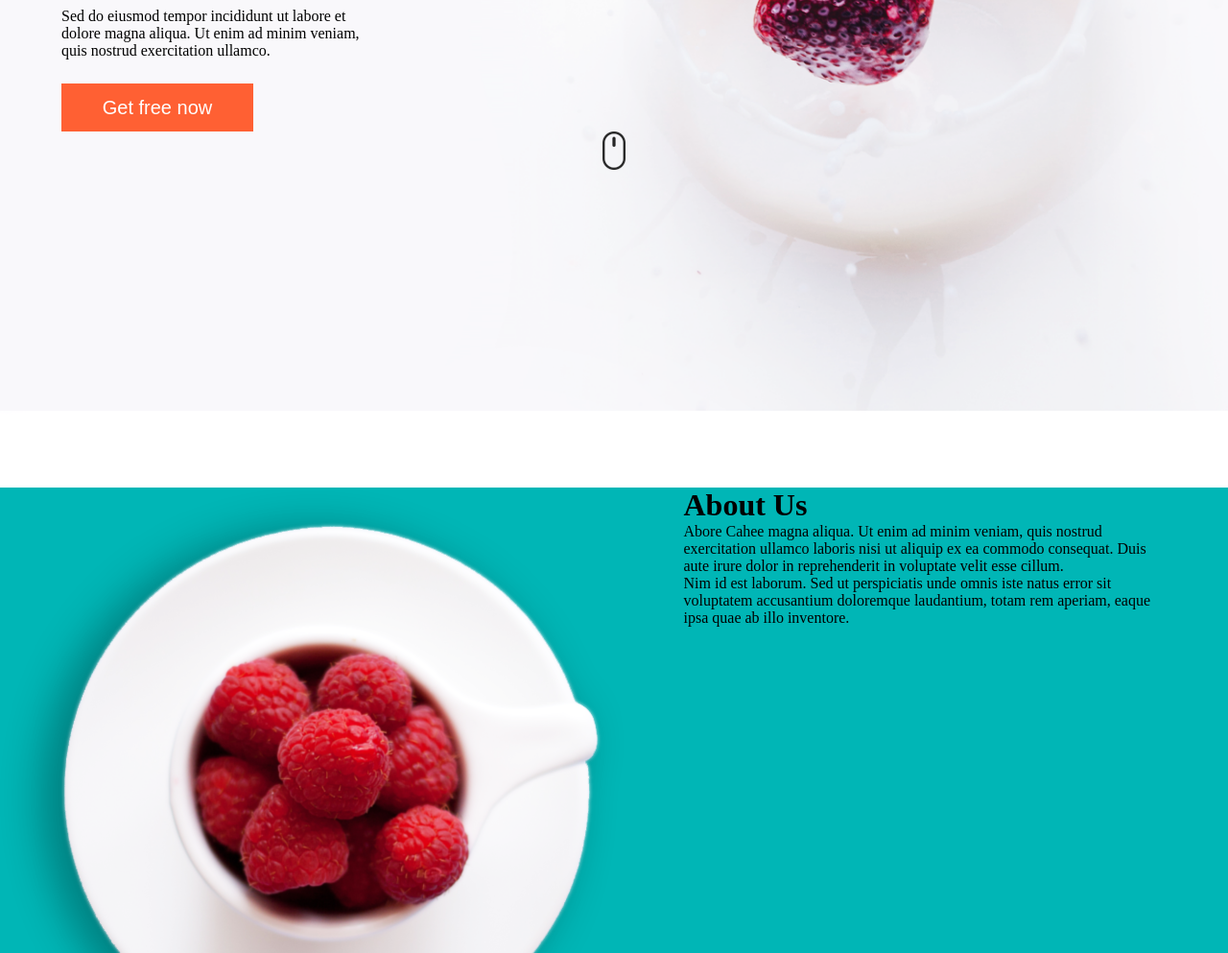
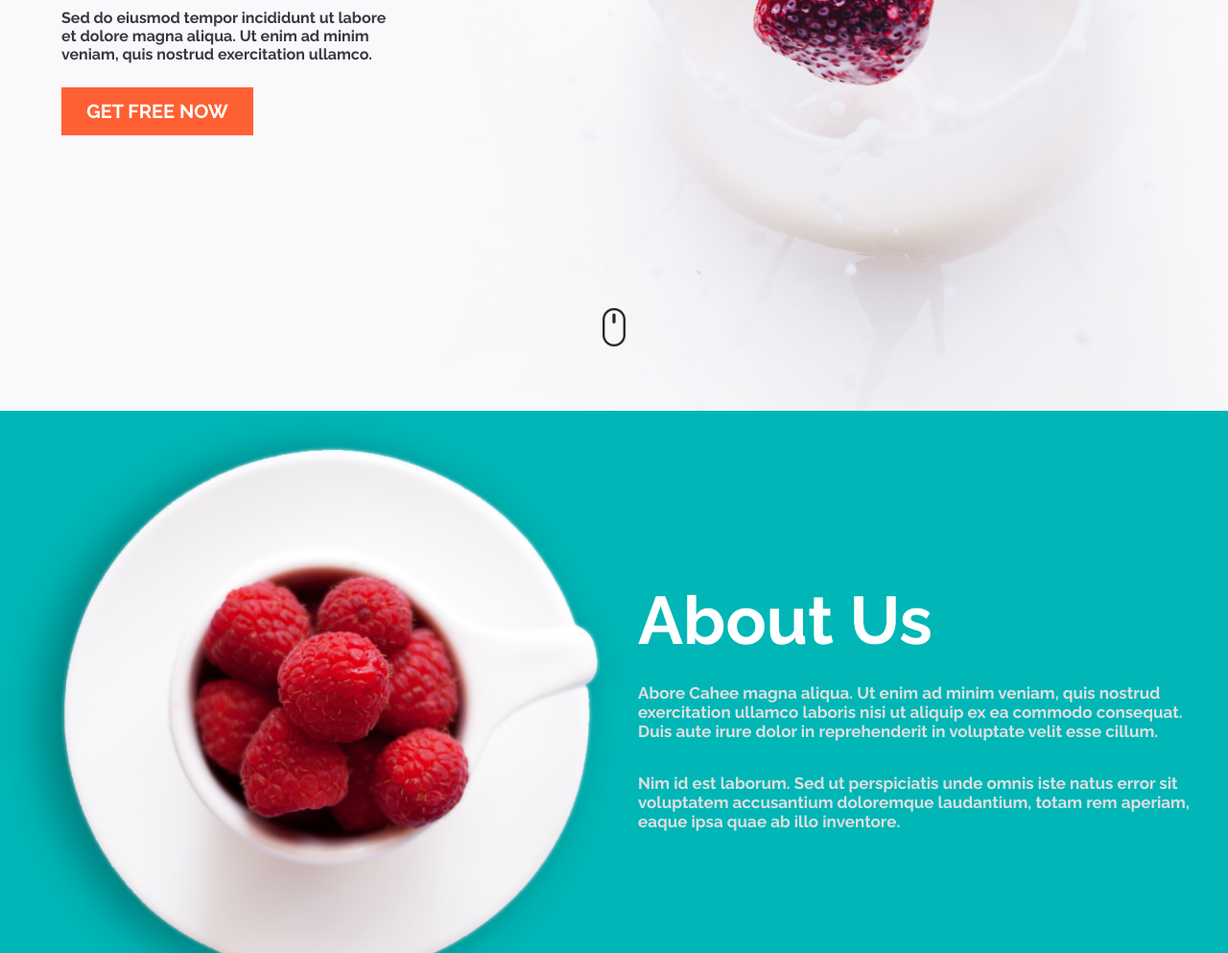
Before and after one commit to tjomashah/homeworks, a plain HTML site: page lesson11/h-m-11.1/index.html in a window 1280 px wide. Shown: the part 492-1485 px from the top of the page at 96% size. Drawn offline with Linux system fonts and the light colour scheme.

Commit message:
hm_11.1-11.2

```diff
--- a/lesson11/h-m-11.1/index.html
+++ b/lesson11/h-m-11.1/index.html
@@ -13,22 +13,22 @@
         <section class="wrapper__content">
             <div class="header">
                 <div class="header__logo">
-                    <img class="logo__img" src="./source/img/header logo.png" alt="header logo">
+                    <img class="logo__img" src="./source/img/header_logo.png" alt="header logo">
                 </div>
                 <nav class="header__menu nav">
                     <ul class="nav__list">
-                        <li class="nav__item"><a class="nav__link" href="#"></a>Home</li>
-                        <li class="nav__item"><a class="nav__link" href="#"></a>About</li>
-                        <li class="nav__item"><a class="nav__link" href="#"></a>Services</li>
-                        <li class="nav__item"><a class="nav__link" href="#"></a>Gallery</li>
-                        <li class="nav__item"><a class="nav__link" href="#"></a>Block</li>
-                        <li class="nav__item"><a class="nav__link" href="#"></a>Contact</li>
+                        <li class="nav__item"><a class="nav__link" href="#">Home</a></li>
+                        <li class="nav__item"><a class="nav__link" href="#about">About</a></li>
+                        <li class="nav__item"><a class="nav__link" href="#">Services</a></li>
+                        <li class="nav__item"><a class="nav__link" href="#">Gallery</a></li>
+                        <li class="nav__item"><a class="nav__link" href="#">Block</a></li>
+                        <li class="nav__item"><a class="nav__link" href="#">Contact</a></li>
                     </ul>
                 </nav>
             </div>
             <div class="header__info info">
                 <div class="info__main ">
-                    <h1 class="main__header">Fresh Life</h1>
+                    <h2 class="main__header">Fresh Life</h2>
                     <p class="main__text">Sed do eiusmod tempor incididunt ut labore et dolore magna aliqua. Ut enim ad
                         minim veniam, quis
                         nostrud exercitation ullamco.</p>
@@ -36,25 +36,22 @@
                 <button class="info__btn">Get free now</button>
             </div>
             <div class="wrapper__scroll">
-                <img src="./source/img/wrapper scroll.png" alt="wrapper scroll">
+                <a class="scroll__img" href="#"><img src="./source/img/wrapper_scroll.png" alt="wrapper scroll"></a>
             </div>
-
-
         </section>
-
-
-
     </div>
-    <div class="body">
+    <div class="body" id="about">
         <div class="body__img">
-            <img src="./source/img/body strawberry.png" alt="body strawberry">
+            <img src="./source/img/body_strawberry.png" alt="body strawberry">
         </div>
-        <div class="body__info">
-            <h1>About Us</h1>
-            <p>Abore Cahee magna aliqua. Ut enim ad minim veniam, quis nostrud exercitation ullamco laboris nisi
+        <div class="body__about">
+            <h1 class="about__header">About Us</h1>
+            <p class="about__text">Abore Cahee magna aliqua. Ut enim ad minim veniam, quis nostrud exercitation ullamco
+                laboris nisi
                 ut aliquip ex ea commodo consequat. Duis aute irure dolor in reprehenderit in voluptate velit
                 esse cillum.</p>
-            <p>Nim id est laborum. Sed ut perspiciatis unde omnis iste natus error sit voluptatem accusantium
+            <p class="about__text">Nim id est laborum. Sed ut perspiciatis unde omnis iste natus error sit voluptatem
+                accusantium
                 doloremque laudantium, totam rem aperiam, eaque ipsa quae ab illo inventore.</p>
         </div>
     </div>
--- a/lesson11/h-m-11.1/source/css/style.css
+++ b/lesson11/h-m-11.1/source/css/style.css
@@ -1,13 +1,9 @@
 @import url('https://fonts.googleapis.com/css2?family=Raleway:wght@700&display=swap');
-
-@font-face {
-    font-family: "raleway.heavy" format("truetype");
-    src: url(../fonts/raleway.heavy.ttf);
-}
 
 * {
     padding: 0;
     margin: 0;
+    font-family: 'Raleway', sans-serif;
     box-sizing: border-box;
 }
 
@@ -19,7 +15,7 @@ body {
 .wrapper {
     width: 100%;
     height: 100%;
-    height: 1000px;
+    min-height: 1000px;
     margin: 0 auto;
     background-image: url(../img/bg.png);
     background-repeat: no-repeat;
@@ -29,6 +25,7 @@ body {
 .wrapper__content {
     max-width: 1170px;
     width: 90%;
+    height: 100%;
     padding-top: 50px;
     margin: 0 auto;
 }
@@ -57,12 +54,16 @@ body {
     text-transform: uppercase;
     font-size: 15px;
     font-weight: 25px;
-    font-family: 'Raleway', sans-serif;
+}
 
+.nav__link {
+    text-decoration: none;
+    color: black;
 }
 
 .nav__item:hover {
-    border-top: 2px solid red;
+    border-top: 3px solid red;
+    padding: 4px 0;
 }
 
 .header__info {
@@ -71,7 +72,6 @@ body {
 }
 
 .main__header {
-    /* font-family: "raleway.heavy"; */
     font-size: 60px;
 }
 
@@ -82,24 +82,40 @@ body {
     color: white;
     font-size: 20px;
     border: none;
+    text-transform: uppercase;
 }
 
 .main__text {
     margin: 25px 0 25px;
+    color: #39393e;
 }
 
 .wrapper__scroll {
     display: flex;
     justify-content: center;
+    margin-top: 180px;
 }
 
 .body {
     background-color: #00b6b6;
     display: flex;
-    justify-content: space-between;
+    justify-content: space-around;
+    align-items: center;
+    margin-top: -80px;
 }
 
-.body__info {
-    max-width: 505px;
+.body__about {
+    max-width: 600px;
     margin: 0 auto;
 }
+
+.about__header {
+    font-size: 70px;
+    color: white;
+}
+
+.about__text {
+    color: #dddfdf;
+    font-size: 17px;
+    margin: 25px 0 34px;
+}
```
Also changed, not shown: lesson11/h-m-11.1/source/img/body_strawberry.png (renamed from lesson11/h-m-11.1/source/img/body strawberry.png), lesson11/h-m-11.1/source/img/header_logo.png (renamed from lesson11/h-m-11.1/source/img/header logo.png), lesson11/h-m-11.1/source/img/wrapper_scroll.png (renamed from lesson11/h-m-11.1/source/img/wrapper scroll.png).
